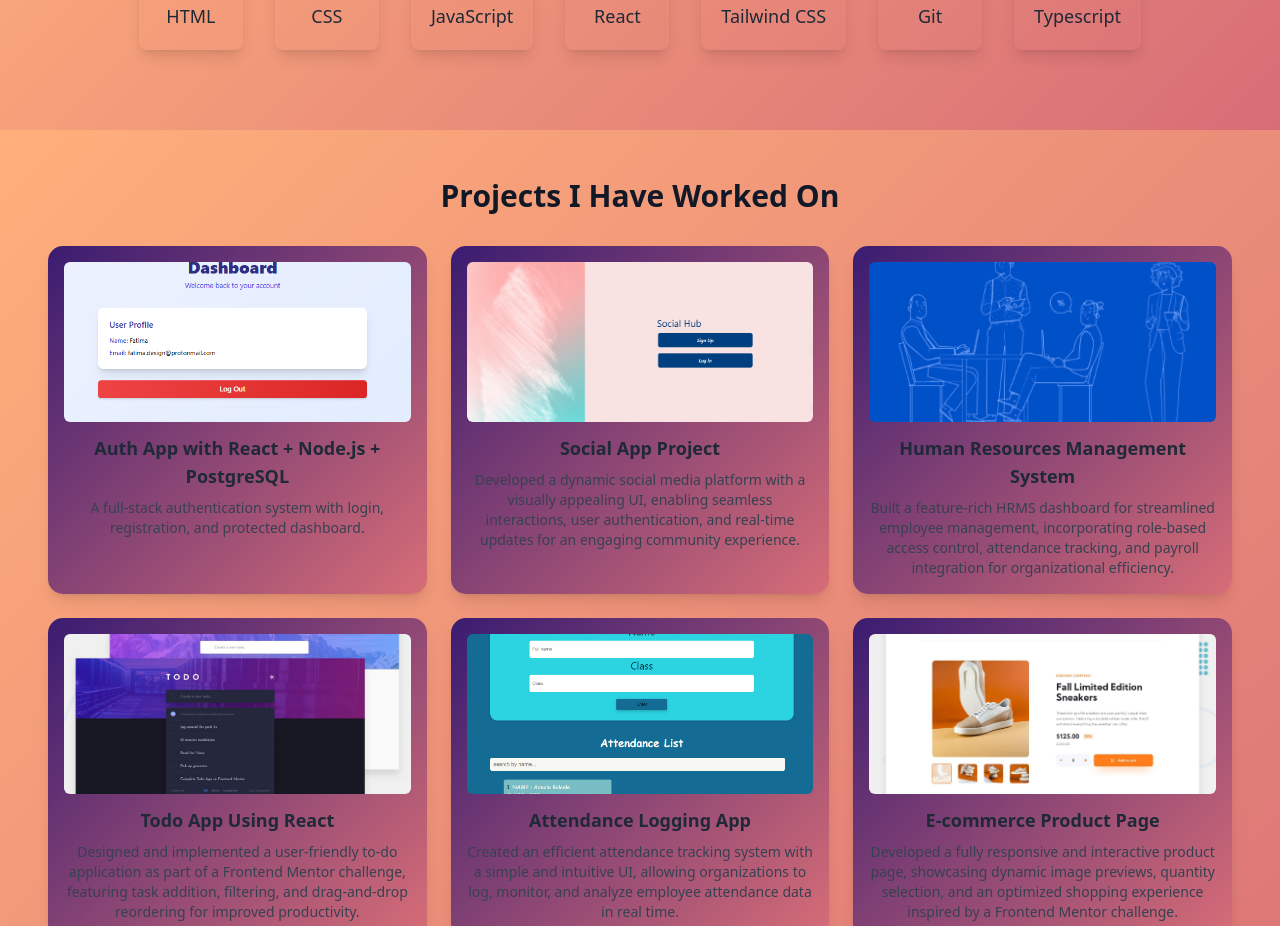
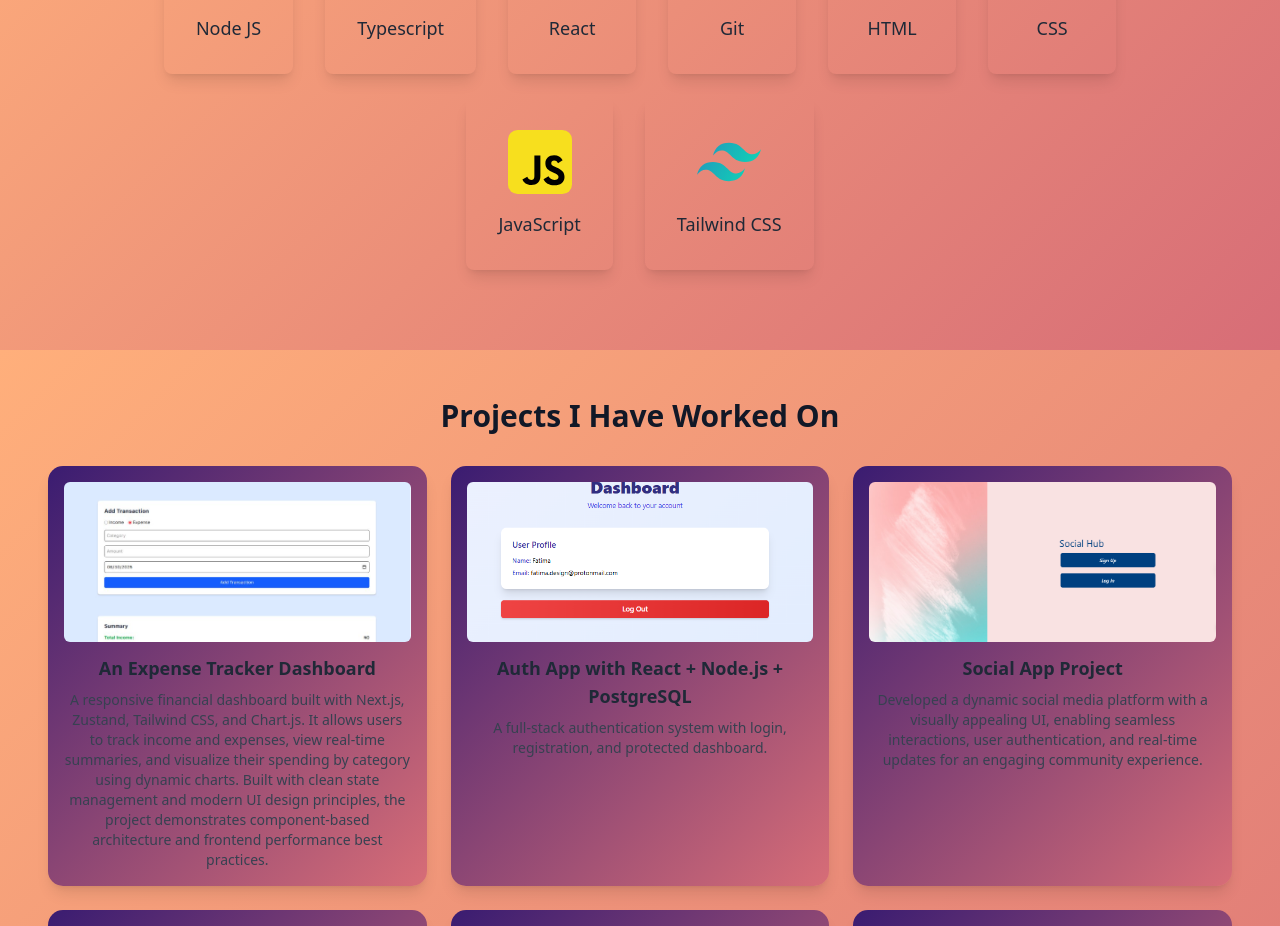
Before and after one commit to A-n-u-O/portfolioo, a React (Create React App) app: page / in a window 1280 px wide. Shown: the part 1926-2852 px from the top of the page. Built offline with nearby package versions, Linux system fonts and the light colour scheme.

Commit message:
new project and skill added

```diff
--- a/src/App.js
+++ b/src/App.js
@@ -15,6 +15,14 @@ const menuItems = [
 ];
 
 const projects = [
+  {
+    title: "An Expense Tracker Dashboard",
+    description:
+      "A responsive financial dashboard built with Next.js, Zustand, Tailwind CSS, and Chart.js. It allows users to track income and expenses, view real-time summaries, and visualize their spending by category using dynamic charts. Built with clean state management and modern UI design principles, the project demonstrates component-based architecture and frontend performance best practices.",
+    image: "/assets/images/expense.png",
+    alt: "Expense Tracker Dashboard app",
+    link: "https://expense-tracker-dashboard-brown.vercel.app/",
+  },
   {
     title: "Auth App with React + Node.js + PostgreSQL",
     description:
--- a/src/Components/Skills.js
+++ b/src/Components/Skills.js
@@ -5,13 +5,17 @@ import { motion } from "framer-motion";
 
 const Skills = () => {
   const skills = [
+    { name: "Node JS", icon: "/assets/icons/Node.js.svg" },
+    { name: "Typescript", icon: "/assets/icons/typescript.svg" },
+    { name: "React", icon: "/assets/icons/react-svgrepo-com.svg" },
+    { name: "Git", icon: "/assets/icons/git.svg" },
     { name: "HTML", icon: "/assets/icons/html-5-svgrepo-com.svg" },
     { name: "CSS", icon: "/assets/icons/css-3-svgrepo-com.svg" },
     { name: "JavaScript", icon: "/assets/icons/javascript-svgrepo-com.svg" },
-    { name: "React", icon: "/assets/icons/react-svgrepo-com.svg" },
-    { name: "Tailwind CSS", icon: "/assets/icons/tailwindcss-icon-svgrepo-com.svg" },
-    { name: "Git", icon: "/assets/icons/git.svg" },
-    { name: "Typescript", icon: "/assets/icons/typescript.svg" },
+    {
+      name: "Tailwind CSS",
+      icon: "/assets/icons/tailwindcss-icon-svgrepo-com.svg",
+    },
   ];
 
   return (
@@ -23,7 +27,7 @@ const Skills = () => {
             <motion.div
               key={index}
               whileHover={{ scale: 1.1 }}
-              className="skill-card flex flex-col items-center p-5 rounded-lg shadow-lg hover:shadow-2xl transition-shadow duration-300">
+              className="skill-card flex flex-col items-center p-8 rounded-lg shadow-lg hover:shadow-2xl transition-shadow duration-300">
               <img
                 src={skill.icon}
                 alt={skill.name}
```
Also changed, not shown: public/assets/icons/Node.js.svg (added), public/assets/images/expense.png (added).
